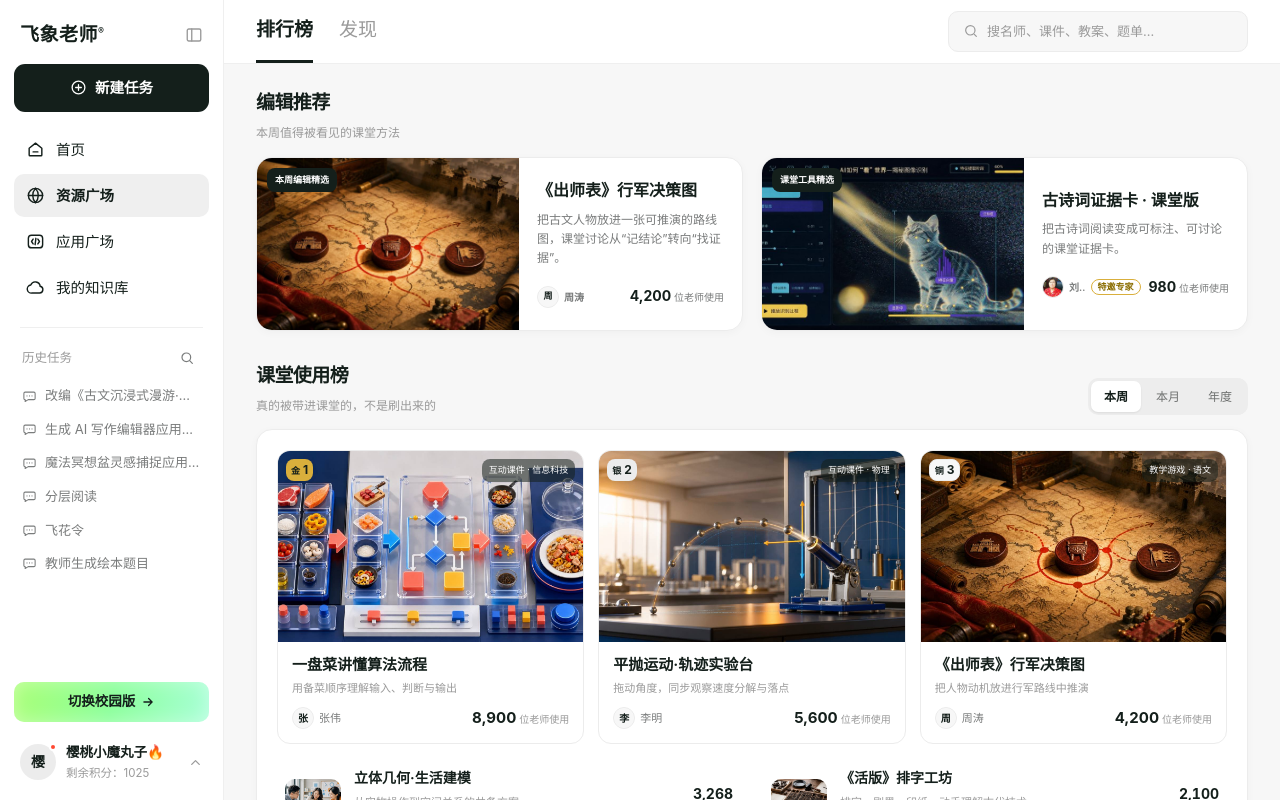
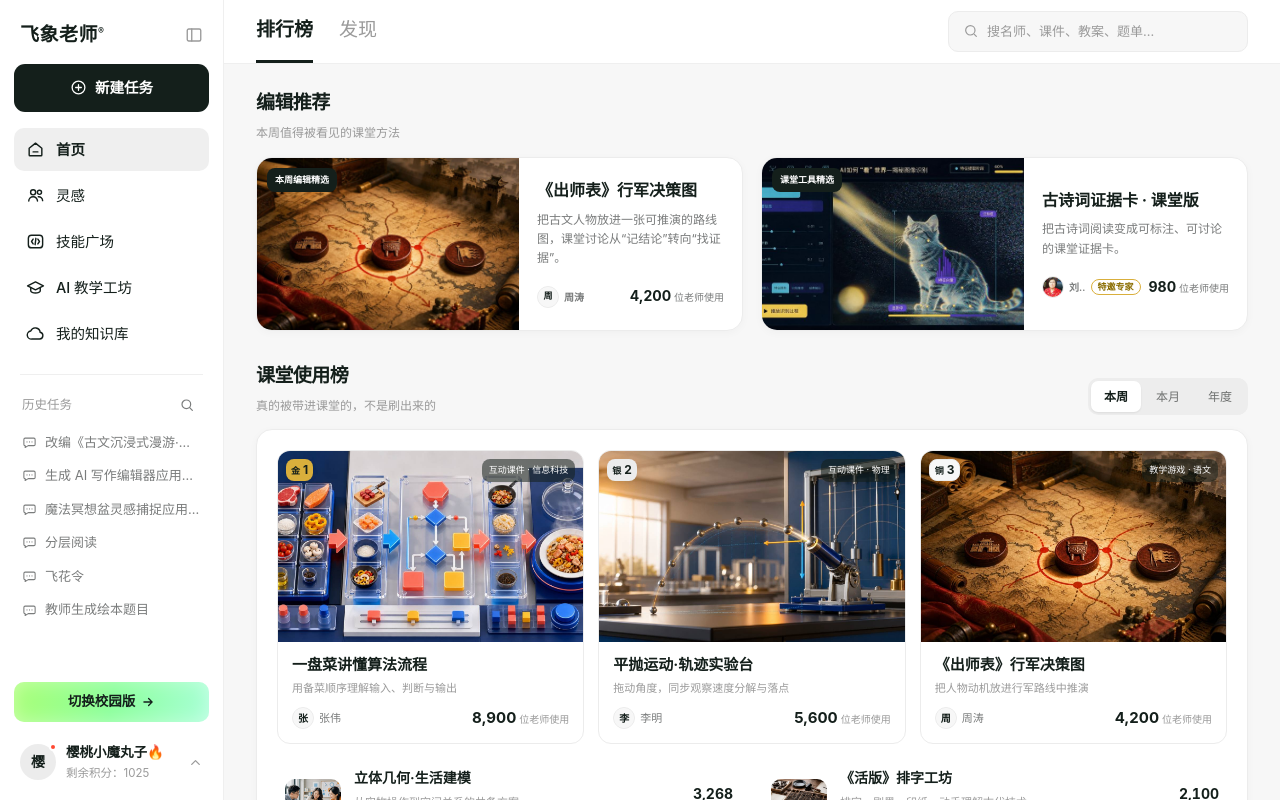
Before and after one commit to djxky/fx-community, a Vue app: page / in a window 1280 px wide. Built offline with nearby package versions, Linux system fonts and the light colour scheme.

Commit message:
飞象社区原型 优化主导航入口

```diff
--- a/src/components/Sidebar.vue
+++ b/src/components/Sidebar.vue
@@ -2,9 +2,10 @@
 import { computed } from 'vue'
 import { store } from '../store'
 const props = defineProps({ active: { type: String, default: '' } }) // 'home' | 'community' | 'skills' | 'academy' | 'mylib' | 'me' | ''
-const homeOn = computed(() => props.active === 'home' || props.active === 'academy')
+const homeOn = computed(() => props.active === 'home')
 const sqOn = computed(() => props.active === 'community')
 const skOn = computed(() => props.active === 'skills')
+const acOn = computed(() => props.active === 'academy')
 const mlOn = computed(() => props.active === 'mylib')
 const meOn = computed(() => props.active === 'me')
 function collapse() { store.sidebarCollapsed = true }
@@ -36,10 +37,13 @@ const history = [
         <svg width="19" height="19" viewBox="0 0 24 24" fill="none" stroke="currentColor" stroke-width="1.8" stroke-linecap="round" stroke-linejoin="round"><path d="M4 10.5 12 4l8 6.5V19a1 1 0 0 1-1 1H5a1 1 0 0 1-1-1z"></path><path d="M9 15h6"></path></svg>首页
       </button>
       <button type="button" class="nav nav-discover" :class="{ on: sqOn }" :aria-current="sqOn ? 'page' : undefined">
-        <svg width="19" height="19" viewBox="0 0 24 24" fill="none" stroke="currentColor" stroke-width="1.8" stroke-linecap="round" stroke-linejoin="round"><circle cx="12" cy="12" r="9"></circle><path d="M3 12h18M12 3c2.3 2.5 3.5 5.5 3.5 9S14.3 18.5 12 21M12 3C9.7 5.5 8.5 8.5 8.5 12S9.7 18.5 12 21"></path></svg>资源广场
+        <svg width="19" height="19" viewBox="0 0 24 24" fill="none" stroke="currentColor" stroke-width="1.8" stroke-linecap="round" stroke-linejoin="round"><circle cx="9" cy="8" r="3.2"></circle><path d="M3.5 19a5.5 5.5 0 0 1 11 0"></path><circle cx="17" cy="8" r="2.6"></circle><path d="M15.5 13.6A5 5 0 0 1 21 18.5"></path></svg>灵感
       </button>
       <button type="button" class="nav nav-skills" :class="{ on: skOn }" :aria-current="skOn ? 'page' : undefined">
-        <svg width="19" height="19" viewBox="0 0 24 24" fill="none" stroke="currentColor" stroke-width="1.8" stroke-linecap="round" stroke-linejoin="round"><rect x="3" y="4" width="18" height="16" rx="4"></rect><path d="m9 9-2 3 2 3M15 9l2 3-2 3M11.5 16l1-8"></path></svg>应用广场
+        <svg width="19" height="19" viewBox="0 0 24 24" fill="none" stroke="currentColor" stroke-width="1.8" stroke-linecap="round" stroke-linejoin="round"><rect x="3" y="4" width="18" height="16" rx="4"></rect><path d="m9 9-2 3 2 3M15 9l2 3-2 3M11.5 16l1-8"></path></svg>技能广场
+      </button>
+      <button type="button" class="nav nav-academy" :class="{ on: acOn }" :aria-current="acOn ? 'page' : undefined">
+        <svg width="19" height="19" viewBox="0 0 24 24" fill="none" stroke="currentColor" stroke-width="1.8" stroke-linecap="round" stroke-linejoin="round"><path d="M22 10 12 5 2 10l10 5 10-5Z"></path><path d="M6 12v4.5c0 1.1 2.7 2.5 6 2.5s6-1.4 6-2.5V12"></path></svg>AI 教学工坊
       </button>
       <button type="button" class="nav nav-mylib" :class="{ on: mlOn }" :aria-current="mlOn ? 'page' : undefined">
         <svg width="19" height="19" viewBox="0 0 24 24" fill="none" stroke="currentColor" stroke-width="1.8" stroke-linecap="round" stroke-linejoin="round"><path d="M7.5 19h9.7a4.3 4.3 0 0 0 .7-8.5A6.2 6.2 0 0 0 6 8.8 5.1 5.1 0 0 0 7.5 19Z"></path></svg>我的知识库
@@ -98,11 +102,14 @@ const history = [
       <button type="button" class="sm-ic nav-home nav-rank" :class="{ on: homeOn }" title="首页" :aria-current="homeOn ? 'page' : undefined">
         <svg width="19" height="19" viewBox="0 0 24 24" fill="none" stroke="currentColor" stroke-width="1.8" stroke-linecap="round" stroke-linejoin="round"><path d="M4 10.5 12 4l8 6.5V19a1 1 0 0 1-1 1H5a1 1 0 0 1-1-1z"></path><path d="M9 15h6"></path></svg>
       </button>
-      <button type="button" class="sm-ic nav-discover" :class="{ on: sqOn }" title="资源广场" :aria-current="sqOn ? 'page' : undefined">
-        <svg width="19" height="19" viewBox="0 0 24 24" fill="none" stroke="currentColor" stroke-width="1.8" stroke-linecap="round" stroke-linejoin="round"><circle cx="12" cy="12" r="9"></circle><path d="M3 12h18M12 3c2.3 2.5 3.5 5.5 3.5 9S14.3 18.5 12 21M12 3C9.7 5.5 8.5 8.5 8.5 12S9.7 18.5 12 21"></path></svg>
+      <button type="button" class="sm-ic nav-discover" :class="{ on: sqOn }" title="灵感" :aria-current="sqOn ? 'page' : undefined">
+        <svg width="19" height="19" viewBox="0 0 24 24" fill="none" stroke="currentColor" stroke-width="1.8" stroke-linecap="round" stroke-linejoin="round"><circle cx="9" cy="8" r="3.2"></circle><path d="M3.5 19a5.5 5.5 0 0 1 11 0"></path><circle cx="17" cy="8" r="2.6"></circle><path d="M15.5 13.6A5 5 0 0 1 21 18.5"></path></svg>
       </button>
-      <button type="button" class="sm-ic nav-skills" :class="{ on: skOn }" title="应用广场" :aria-current="skOn ? 'page' : undefined">
+      <button type="button" class="sm-ic nav-skills" :class="{ on: skOn }" title="技能广场" :aria-current="skOn ? 'page' : undefined">
         <svg width="19" height="19" viewBox="0 0 24 24" fill="none" stroke="currentColor" stroke-width="1.8" stroke-linecap="round" stroke-linejoin="round"><rect x="3" y="4" width="18" height="16" rx="4"></rect><path d="m9 9-2 3 2 3M15 9l2 3-2 3M11.5 16l1-8"></path></svg>
+      </button>
+      <button type="button" class="sm-ic nav-academy" :class="{ on: acOn }" title="AI 教学工坊" :aria-current="acOn ? 'page' : undefined">
+        <svg width="19" height="19" viewBox="0 0 24 24" fill="none" stroke="currentColor" stroke-width="1.8" stroke-linecap="round" stroke-linejoin="round"><path d="M22 10 12 5 2 10l10 5 10-5Z"></path><path d="M6 12v4.5c0 1.1 2.7 2.5 6 2.5s6-1.4 6-2.5V12"></path></svg>
       </button>
       <button type="button" class="sm-ic nav-mylib" :class="{ on: mlOn }" title="我的知识库" :aria-current="mlOn ? 'page' : undefined">
         <svg width="19" height="19" viewBox="0 0 24 24" fill="none" stroke="currentColor" stroke-width="1.8" stroke-linecap="round" stroke-linejoin="round"><path d="M7.5 19h9.7a4.3 4.3 0 0 0 .7-8.5A6.2 6.2 0 0 0 6 8.8 5.1 5.1 0 0 0 7.5 19Z"></path></svg>
--- a/src/views/RankView.vue
+++ b/src/views/RankView.vue
@@ -17,7 +17,7 @@ const risingBoard = BOARDS.find(board => board.key === 'rising')
 <template>
   <div id="view-rank">
     <div class="page">
-      <Sidebar active="community" />
+      <Sidebar active="home" />
       <main class="rank-main">
         <div class="tbar">
           <div class="tbar-in">
```
Also changed, not shown: 1 other file (tests, documents, lock files or other folders).
